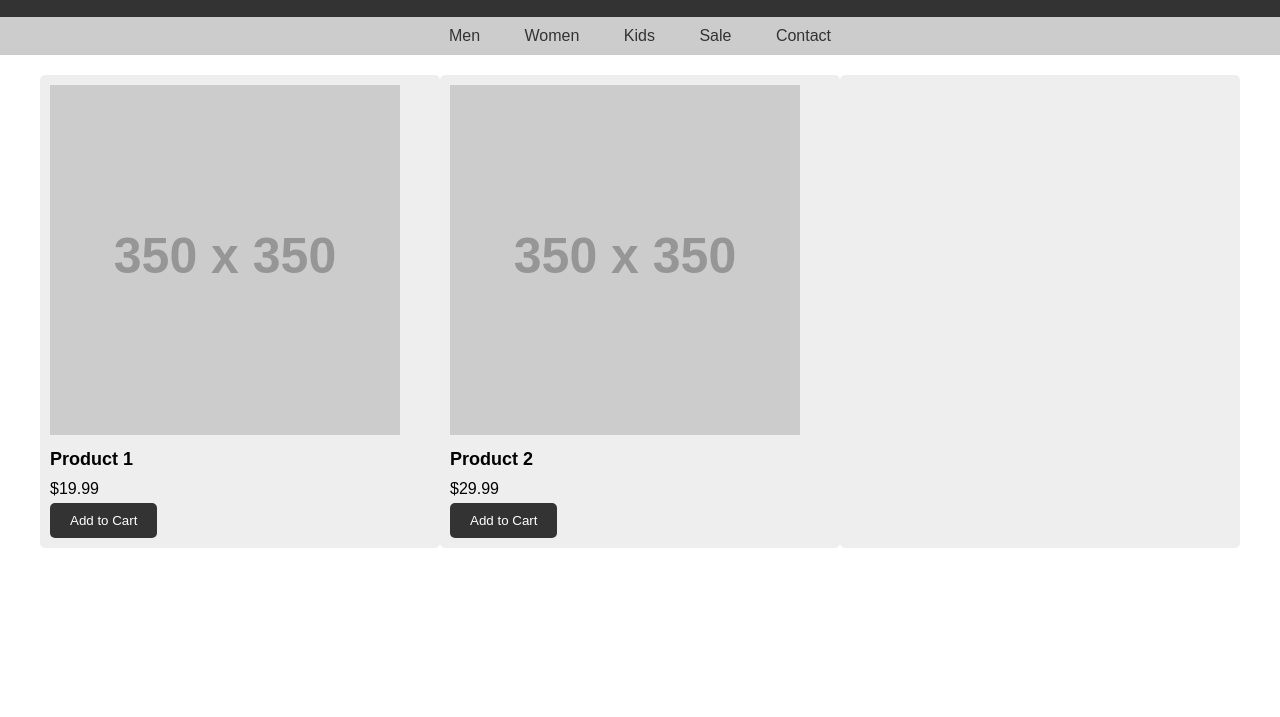
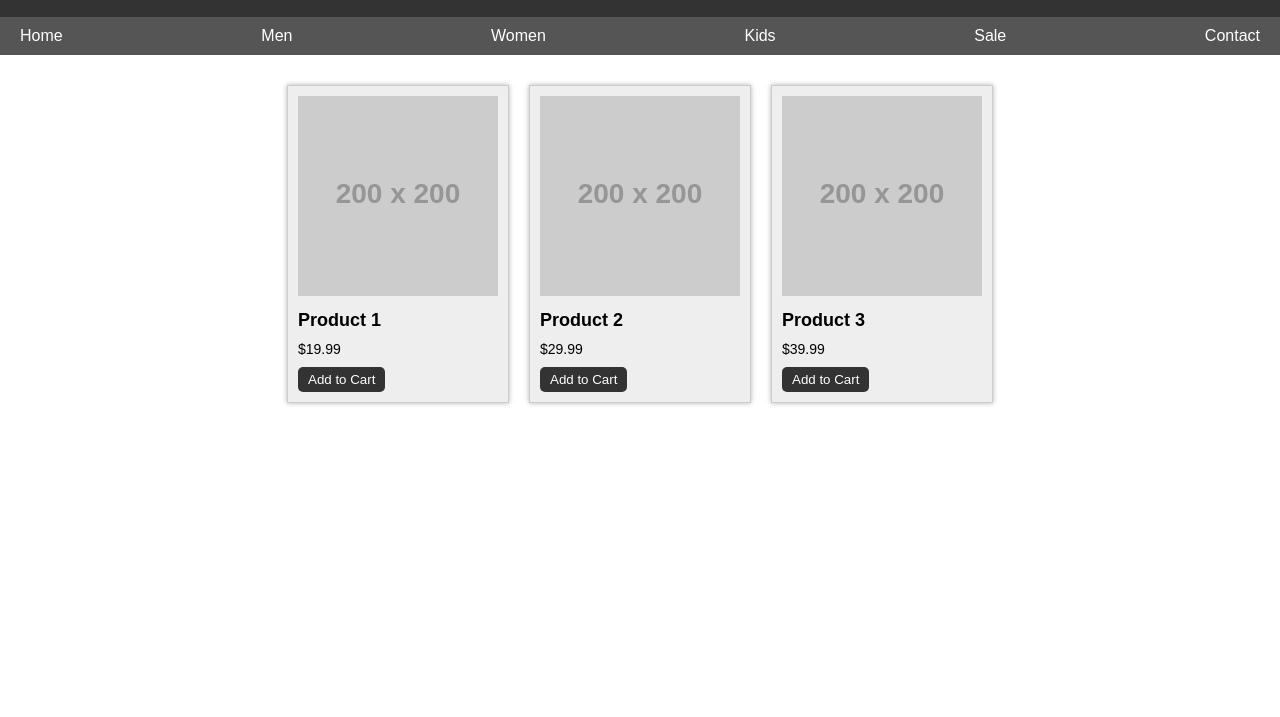
Before and after one commit to Spacemandomains/goodguyclothing, a plain HTML site: page index.html in a window 1280 px wide. Shown: the part 83-800 px from the top of the page. Drawn offline with Linux system fonts and the light colour scheme; placeholder pictures from the web are drawn by us.

Commit message:
Update index.html

```diff
--- a/index.html
+++ b/index.html
@@ -1,110 +1,120 @@
 <!DOCTYPE html>
 <html>
 <head>
-	<title>Clothing Store</title>
+	<meta charset="UTF-8">
+	<title>My Clothing Store</title>
 	<style>
 		body {
 			font-family: Arial, sans-serif;
 			margin: 0;
 			padding: 0;
 		}
+
 		header {
 			background-color: #333;
 			color: #fff;
 			padding: 10px;
 			text-align: center;
 		}
+
 		nav {
-			background-color: #ccc;
+			background-color: #555;
+			color: #fff;
+			display: flex;
+			justify-content: space-between;
 			padding: 10px;
-			text-align: center;
 		}
-		nav ul {
-			list-style: none;
-			margin: 0;
-			padding: 0;
-		}
-		nav ul li {
-			display: inline-block;
+
+		nav a {
+			color: #fff;
+			text-decoration: none;
 			margin: 0 10px;
 		}
-		nav ul li a {
-			color: #333;
-			text-decoration: none;
-			padding: 5px 10px;
-			border-radius: 5px;
+
+		nav a:hover {
+			text-decoration: underline;
 		}
-		nav ul li a:hover {
-			background-color: #333;
-			color: #fff;
-		}
-		.container {
-			max-width: 1200px;
-			margin: 0 auto;
-			padding: 20px;
+
+		section {
 			display: flex;
 			flex-wrap: wrap;
-			justify-content: space-between;
+			justify-content: center;
+			margin: 20px;
 		}
+
 		.product {
 			background-color: #eee;
+			border: 1px solid #ccc;
+			box-shadow: 0 0 5px rgba(0, 0, 0, 0.3);
+			margin: 10px;
 			padding: 10px;
-			border-radius: 5px;
-			width: calc(33.33% - 20px);
-			margin-bottom: 20px;
+			width: 200px;
 		}
+
 		.product img {
 			max-width: 100%;
+			height: auto;
 		}
-		.product h3 {
+
+		.product h2 {
 			font-size: 18px;
 			margin: 10px 0;
 		}
+
 		.product p {
-			font-size: 16px;
-			margin: 5px 0;
+			font-size: 14px;
+			margin: 10px 0;
 		}
+
 		.product button {
 			background-color: #333;
 			color: #fff;
 			border: none;
-			padding: 10px 20px;
 			border-radius: 5px;
 			cursor: pointer;
-			transition: all 0.3s ease;
+			padding: 5px 10px;
 		}
+
 		.product button:hover {
-			background-color: #fff;
-			color: #333;
-			border: 1px solid #333;
+			background-color: #555;
+		}
+
+		footer {
+			background-color: #333;
+			color: #fff;
+			padding: 10px;
+			text-align: center;
 		}
 	</style>
 </head>
 <body>
 	<header>
-		<h1>Clothing Store</h1>
+		<h1>My Clothing Store</h1>
 	</header>
 	<nav>
-		<ul>
-			<li><a href="#">Men</a></li>
-			<li><a href="#">Women</a></li>
-			<li><a href="#">Kids</a></li>
-			<li><a href="#">Sale</a></li>
-			<li><a href="#">Contact</a></li>
-		</ul>
+		<a href="#">Home</a>
+		<a href="#">Men</a>
+		<a href="#">Women</a>
+		<a href="#">Kids</a>
+		<a href="#">Sale</a>
+		<a href="#">Contact</a>
 	</nav>
-	<div class="container">
+	<section>
 		<div class="product">
-			<img src="https://via.placeholder.com/350x350" alt="Product 1">
-			<h3>Product 1</h3>
+			<img src="https://via.placeholder.com/200x200.png?text=Product+1" alt="Product 1">
+			<h2>Product 1</h2>
 			<p>$19.99</p>
 			<button>Add to Cart</button>
 		</div>
 		<div class="product">
-			<img src="https://via.placeholder.com/350x350" alt="Product 2">
-			<h3>Product 2</h3>
+			<img src="https://via.placeholder.com/200x200.png?text=Product+2" alt="Product 2">
+			<h2>Product 2</h2>
 			<p>$29.99</p>
 			<button>Add to Cart</button>
 		</div>
 		<div class="product">
-			<img src="https://via.placeholder.com/350x350" alt="Product
+			<img src="https://via.placeholder.com/200x200.png?text=Product+3" alt="Product 3">
+			<h2>Product 3</h2>
+			<p>$39.99</p>
+			<button>Add to Cart</button>
+		</div>
```
